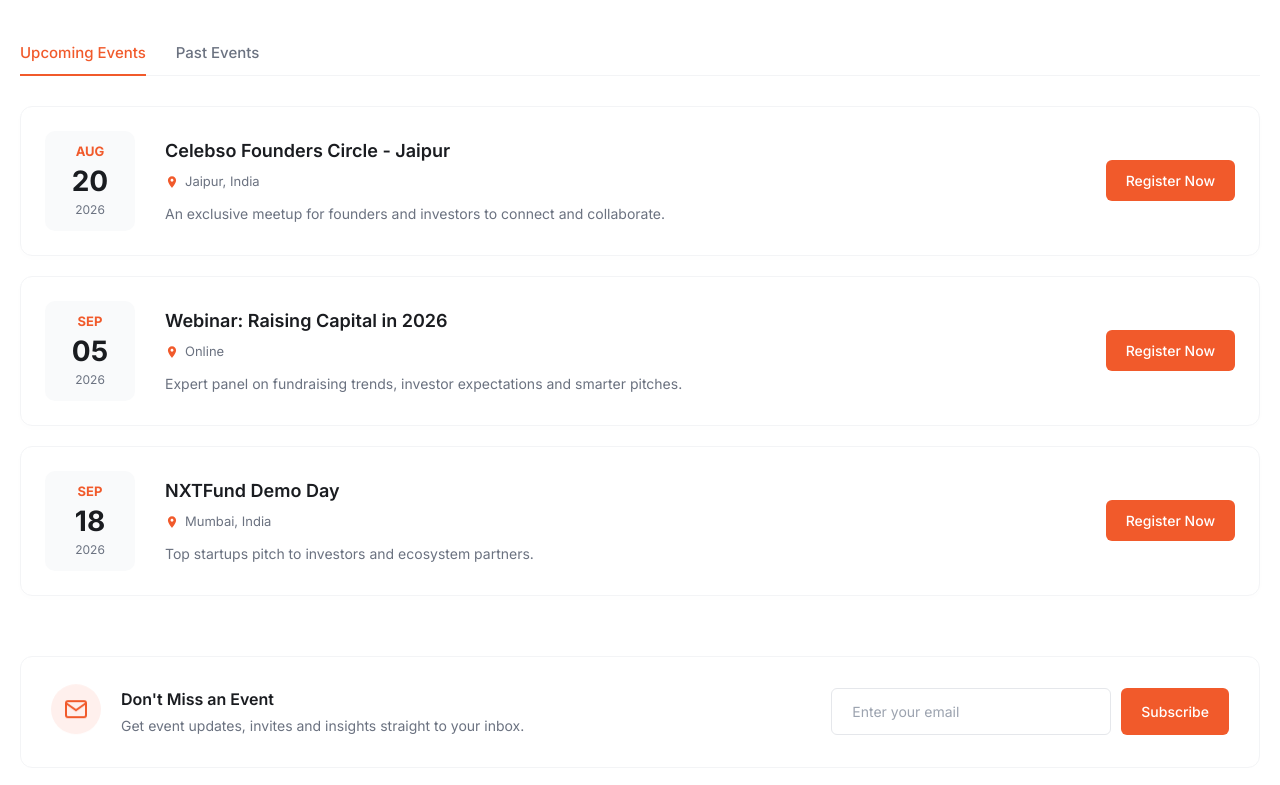
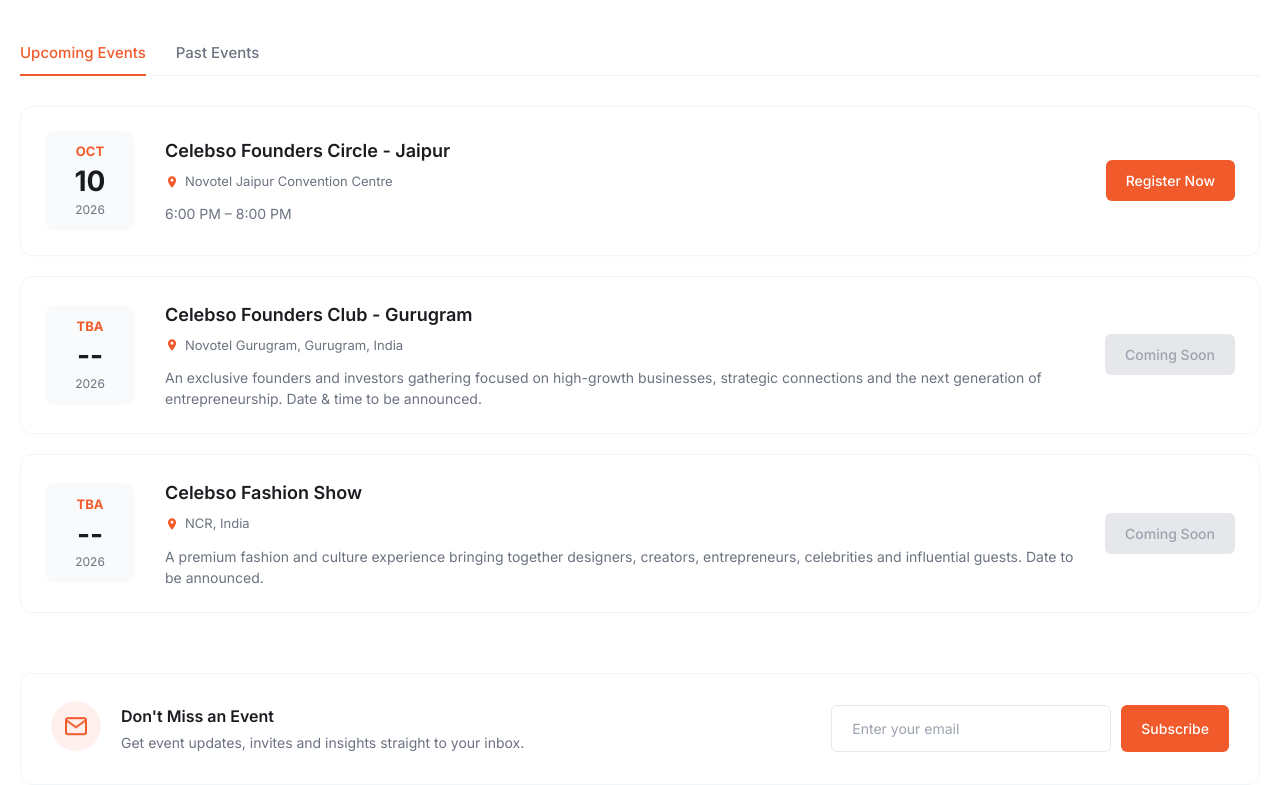
Before and after one commit to veer2580/NxtFund, a website: page events.html in a window 1280 px wide. Shown: the part 434-1219 px from the top of the page. Drawn offline with nearby package versions, Linux system fonts and the light colour scheme; no server answers.

Commit message:
Update events, founder circle page, about team names and homepage funding amount

```diff
--- a/events.html
+++ b/events.html
@@ -650,17 +650,17 @@
 
             <div class="event-card hover-lift" data-aos="fade-up" data-aos-delay="0">
                 <div class="event-date">
-                    <span class="date-month">Aug</span>
-                    <span class="date-day">20</span>
+                    <span class="date-month">Oct</span>
+                    <span class="date-day">10</span>
                     <span class="date-year">2026</span>
                 </div>
                 <div class="event-details">
                     <h3 class="event-title">Celebso Founders Circle - Jaipur</h3>
                     <div class="event-location">
                         <svg viewBox="0 0 24 24"><path d="M12 2C8.13 2 5 5.13 5 9c0 5.25 7 13 7 13s7-7.75 7-13c0-3.87-3.13-7-7-7zm0 9.5c-1.38 0-2.5-1.12-2.5-2.5s1.12-2.5 2.5-2.5 2.5 1.12 2.5 2.5-1.12 2.5-2.5 2.5z"/></svg>
-                        Jaipur, India
+                        Novotel Jaipur Convention Centre
                     </div>
-                    <p class="event-desc">An exclusive meetup for founders and investors to connect and collaborate.</p>
+                    <p class="event-desc">6:00 PM – 8:00 PM</p>
                 </div>
                 <div class="event-action">
                     <a href="celebso-founders-circle.html" class="btn">Register Now</a>
@@ -669,39 +669,39 @@
 
             <div class="event-card hover-lift" data-aos="fade-up" data-aos-delay="100">
                 <div class="event-date">
-                    <span class="date-month">Sep</span>
-                    <span class="date-day">05</span>
+                    <span class="date-month">TBA</span>
+                    <span class="date-day">--</span>
                     <span class="date-year">2026</span>
                 </div>
                 <div class="event-details">
-                    <h3 class="event-title">Webinar: Raising Capital in 2026</h3>
+                    <h3 class="event-title">Celebso Founders Club - Gurugram</h3>
                     <div class="event-location">
                         <svg viewBox="0 0 24 24"><path d="M12 2C8.13 2 5 5.13 5 9c0 5.25 7 13 7 13s7-7.75 7-13c0-3.87-3.13-7-7-7zm0 9.5c-1.38 0-2.5-1.12-2.5-2.5s1.12-2.5 2.5-2.5 2.5 1.12 2.5 2.5-1.12 2.5-2.5 2.5z"/></svg>
-                        Online
+                        Novotel Gurugram, Gurugram, India
                     </div>
-                    <p class="event-desc">Expert panel on fundraising trends, investor expectations and smarter pitches.</p>
+                    <p class="event-desc">An exclusive founders and investors gathering focused on high-growth businesses, strategic connections and the next generation of entrepreneurship. Date &amp; time to be announced.</p>
                 </div>
                 <div class="event-action">
-                    <button class="btn">Register Now</button>
+                    <button class="btn disabled">Coming Soon</button>
                 </div>
             </div>
 
             <div class="event-card hover-lift" data-aos="fade-up" data-aos-delay="200">
                 <div class="event-date">
-                    <span class="date-month">Sep</span>
-                    <span class="date-day">18</span>
+                    <span class="date-month">TBA</span>
+                    <span class="date-day">--</span>
                     <span class="date-year">2026</span>
                 </div>
                 <div class="event-details">
-                    <h3 class="event-title">NXTFund Demo Day</h3>
+                    <h3 class="event-title">Celebso Fashion Show</h3>
                     <div class="event-location">
                         <svg viewBox="0 0 24 24"><path d="M12 2C8.13 2 5 5.13 5 9c0 5.25 7 13 7 13s7-7.75 7-13c0-3.87-3.13-7-7-7zm0 9.5c-1.38 0-2.5-1.12-2.5-2.5s1.12-2.5 2.5-2.5 2.5 1.12 2.5 2.5-1.12 2.5-2.5 2.5z"/></svg>
-                        Mumbai, India
+                        NCR, India
                     </div>
-                    <p class="event-desc">Top startups pitch to investors and ecosystem partners.</p>
+                    <p class="event-desc">A premium fashion and culture experience bringing together designers, creators, entrepreneurs, celebrities and influential guests. Date to be announced.</p>
                 </div>
                 <div class="event-action">
-                    <a href="celebso-founders-circle.html" class="btn">Register Now</a>
+                    <button class="btn disabled">Coming Soon</button>
                 </div>
             </div>
 
```
Also changed, not shown: about.html (+1 -1 lines), celebso-founders-circle.html (+7 -4 lines), index.html (+1 -1 lines), assets/images/pages/index/WhatsApp Image 2026-09-17 at 1.21.34 PM.jpeg (added).
